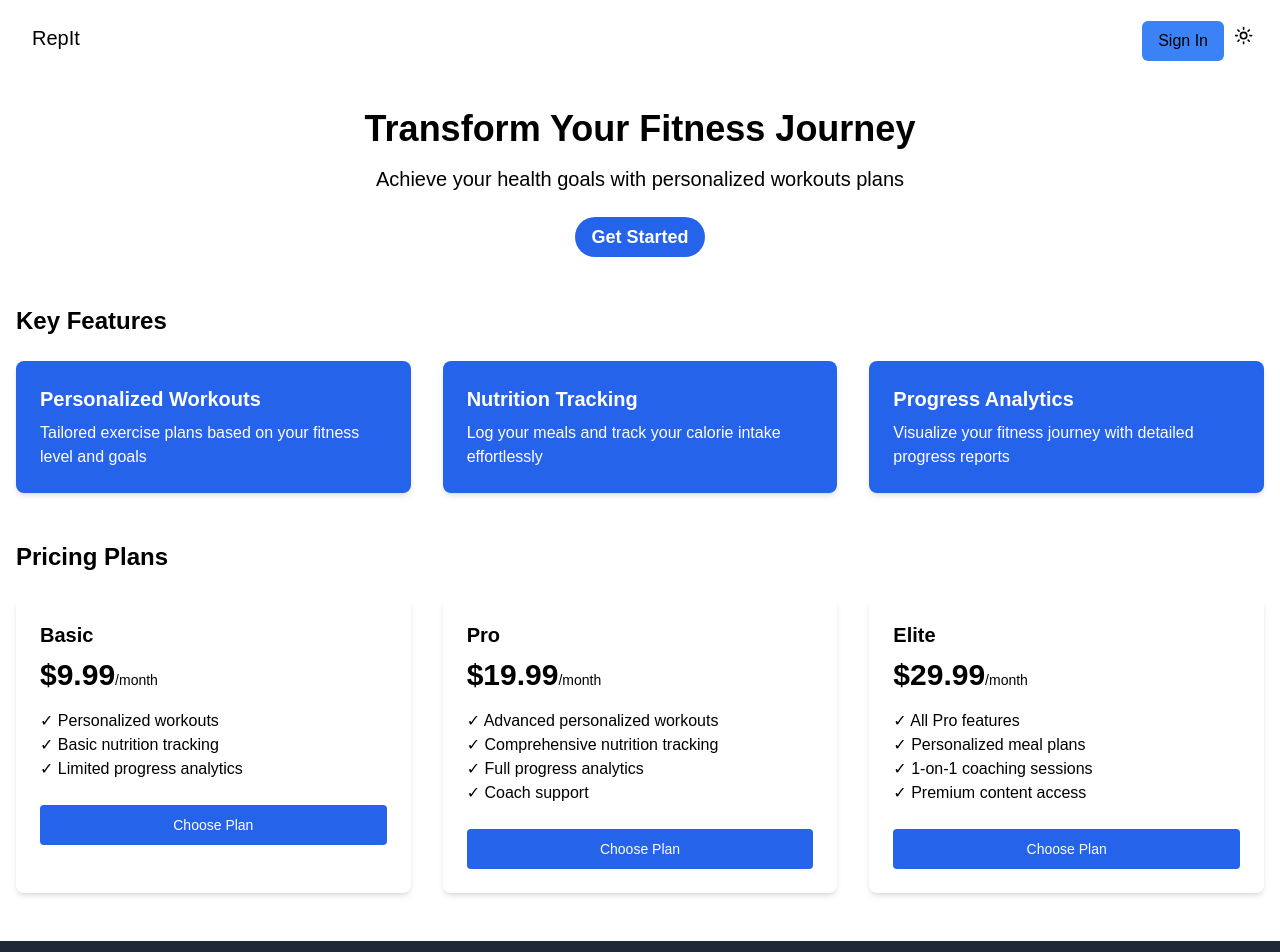
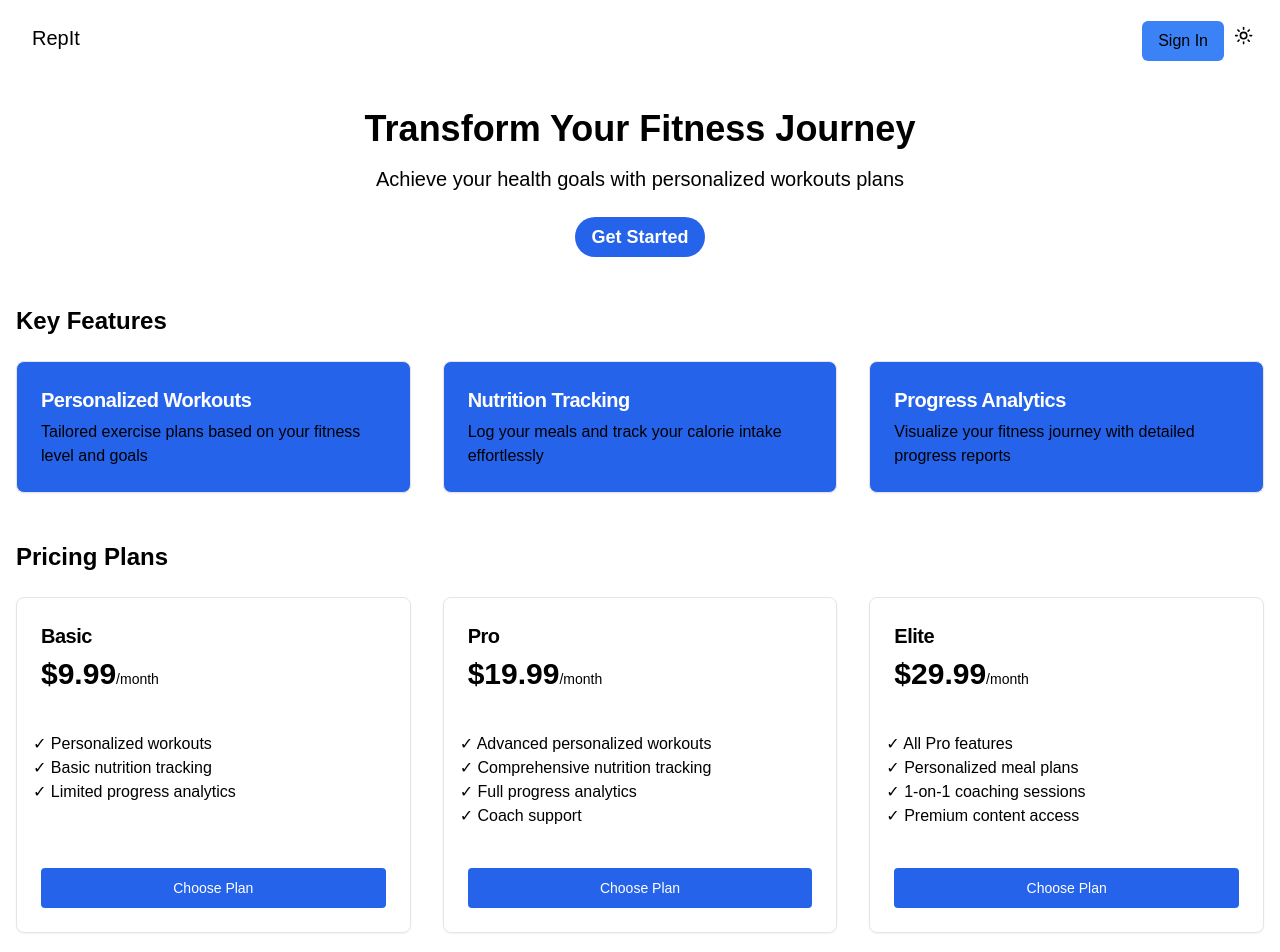
Before and after one commit to Miguel61823/RepIt, a Next.js app in the folder GymerApp/: page / in a window 1280 px wide. Shown: the top 952 px of the page. Built offline with nearby package versions, Linux system fonts and the light colour scheme; no server answers.

Commit message:
migrated some componnets to card ui

```diff
--- a/GymerApp/src/app/_components/Features.tsx
+++ b/GymerApp/src/app/_components/Features.tsx
@@ -1,20 +1,32 @@
+import { Card, CardDescription, CardHeader, CardTitle } from "@/components/ui/card";
+
 const Features = () => {
   return (
     <section id="features" className="mb-12">
     <h3 className="text-2xl font-bold mb-6">Key Features</h3>
     <div className="grid md:grid-cols-3 gap-8">
-      <div className="bg-blue-600 text-white p-6 rounded-lg shadow-md">
-        <h4 className="text-xl font-semibold mb-2">Personalized Workouts</h4>
-        <p>Tailored exercise plans based on your fitness level and goals</p>
-      </div>
-      <div className="bg-blue-600 text-white p-6 rounded-lg shadow-md">
-        <h4 className="text-xl font-semibold mb-2">Nutrition Tracking</h4>
-        <p>Log your meals and track your calorie intake effortlessly</p>
-      </div>
-      <div className="bg-blue-600 text-white p-6 rounded-lg shadow-md">
-        <h4 className="text-xl font-semibold mb-2">Progress Analytics</h4>
-        <p>Visualize your fitness journey with detailed progress reports</p>
-      </div>
+
+      <Card className="overflow-hidden flex flex-col h-full bg-blue-600 text-white">
+        <CardHeader>
+          <CardTitle className="text-xl font-bold truncate">Personalized Workouts</CardTitle>
+          <CardDescription className="mt-2 text-black dark:text-white text-md">Tailored exercise plans based on your fitness level and goals</CardDescription>
+        </CardHeader>
+      </Card>
+
+      <Card className="overflow-hidden flex flex-col h-full bg-blue-600 text-white">
+        <CardHeader>
+          <CardTitle className="text-xl font-bold truncate">Nutrition Tracking</CardTitle>
+          <CardDescription className="mt-2 text-black dark:text-white text-md">Log your meals and track your calorie intake effortlessly</CardDescription>
+        </CardHeader>
+      </Card>
+
+      <Card className="overflow-hidden flex flex-col h-full bg-blue-600 text-white">
+        <CardHeader>
+          <CardTitle className="text-xl font-bold truncate">Progress Analytics</CardTitle>
+          <CardDescription className="mt-2 text-black dark:text-white text-md">Visualize your fitness journey with detailed progress reports</CardDescription>
+        </CardHeader>
+      </Card>
+
     </div>
     </section>
    );
--- a/GymerApp/src/app/_components/plans.tsx
+++ b/GymerApp/src/app/_components/plans.tsx
@@ -1,48 +1,72 @@
 import { Button } from "@/components/ui/button";
+import { Card, CardContent, CardDescription, CardFooter, CardHeader, CardTitle } from "@/components/ui/card";
 
 const Plans = () => {
   return (
     <section id="pricing" className="mb-12">
     <h3 className="text-2xl font-bold mb-6">Pricing Plans</h3>
     <div className="grid md:grid-cols-3 gap-8">
-      <div className="dark:bg-black bg-white p-6 rounded-lg shadow-md text-black dark:text-white">
-        <h4 className="text-xl font-semibold mb-2">Basic</h4>
-        <p className="text-3xl font-bold mb-4">$9.99<span className="text-sm font-normal">/month</span></p>
+
+    <Card className="overflow-hidden flex flex-col h-full text-black dark:text-white">
+      <CardHeader>
+        <CardTitle className="text-xl font-bold truncate">Basic</CardTitle>
+        <CardDescription className="mt-2 text-black dark:text-white font-bold text-3xl">$9.99<span className="text-sm font-thin">/month</span></CardDescription>
+      </CardHeader>
+      <CardContent className="p-4 flex-grow">
       <ul className="mb-6">
           <li>✓ Personalized workouts</li>
           <li>✓ Basic nutrition tracking</li>
           <li>✓ Limited progress analytics</li>
         </ul>
+      </CardContent>
+      <CardFooter>
       <Button variant="wide">
           Choose Plan
         </Button>
-      </div>
-      <div className="dark:bg-black bg-white p-6 rounded-lg shadow-md text-black dark:text-white">
-        <h4 className="text-xl font-semibold mb-2">Pro</h4>
-        <p className="text-3xl font-bold mb-4">$19.99<span className="text-sm font-normal">/month</span></p>
+      </CardFooter>
+    </Card>
+
+    <Card className="overflow-hidden flex flex-col h-full text-black dark:text-white">
+      <CardHeader>
+        <CardTitle className="text-xl font-bold truncate">Pro</CardTitle>
+        <CardDescription className="mt-2 text-black dark:text-white font-bold text-3xl">$19.99<span className="text-sm font-thin">/month</span></CardDescription>
+      </CardHeader>
+      <CardContent className="p-4 flex-grow">
       <ul className="mb-6">
           <li>✓ Advanced personalized workouts</li>
           <li>✓ Comprehensive nutrition tracking</li>
           <li>✓ Full progress analytics</li>
           <li>✓ Coach support</li>
         </ul>
+      </CardContent>
+      <CardFooter>
       <Button variant="wide">
           Choose Plan
         </Button>
-      </div>
-      <div className="dark:bg-black bg-white p-6 rounded-lg shadow-md text-black dark:text-white">
-        <h4 className="text-xl font-semibold mb-2">Elite</h4>
-        <p className="text-3xl font-bold mb-4">$29.99<span className="text-sm font-normal">/month</span></p>
+      </CardFooter>
+    </Card>
+
+    <Card className="overflow-hidden flex flex-col h-full text-black dark:text-white">
+      <CardHeader>
+        <CardTitle className="text-xl font-bold truncate">Elite</CardTitle>
+        <CardDescription className="mt-2 text-black dark:text-white font-bold text-3xl">$29.99<span className="text-sm font-thin">/month</span></CardDescription>
+      </CardHeader>
+      <CardContent className="p-4 flex-grow">
       <ul className="mb-6">
           <li>✓ All Pro features</li>
           <li>✓ Personalized meal plans</li>
           <li>✓ 1-on-1 coaching sessions</li>
           <li>✓ Premium content access</li>
         </ul>
+
+      </CardContent>
+      <CardFooter>
       <Button variant="wide">
           Choose Plan
         </Button>
-      </div>
+      </CardFooter>
+    </Card>
+
     </div>
   </section>
    );
```
Also changed, not shown: GymerApp/src/app/dashboard/_components/history.tsx (indentation only), 1 other file (tests, documents, lock files or other folders). Lines whose indentation alone changed are shown as unchanged.
